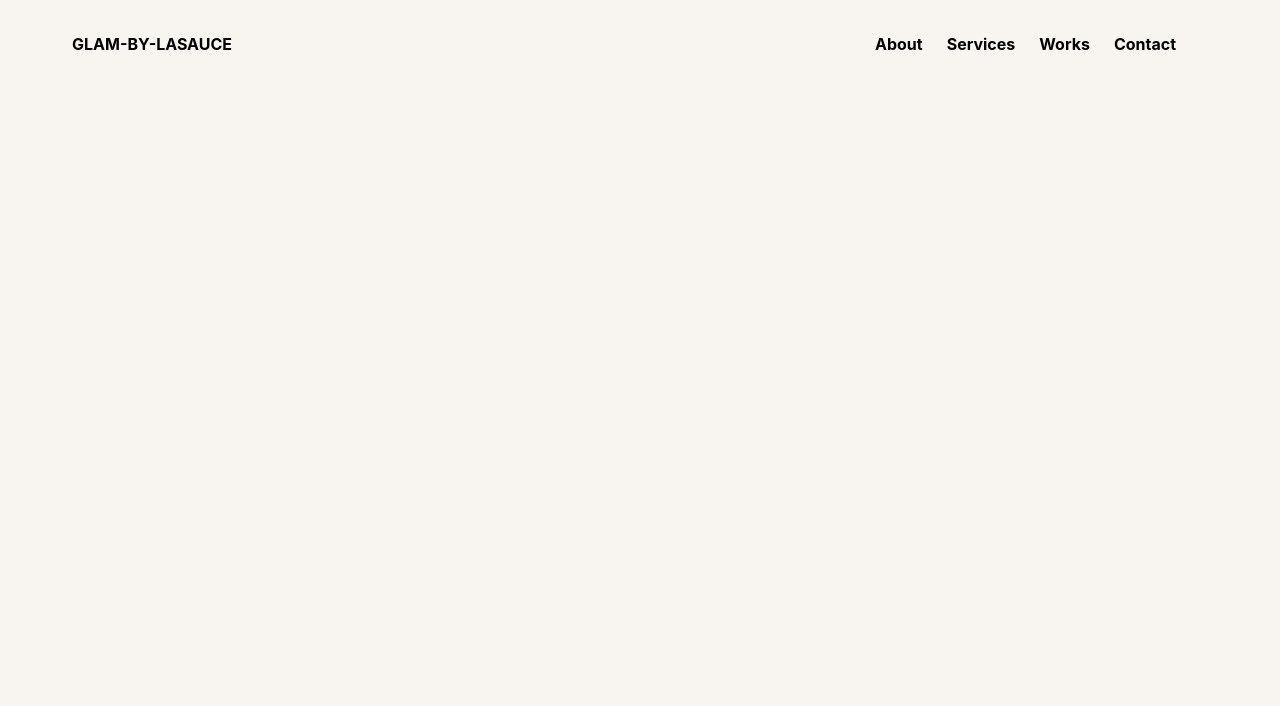
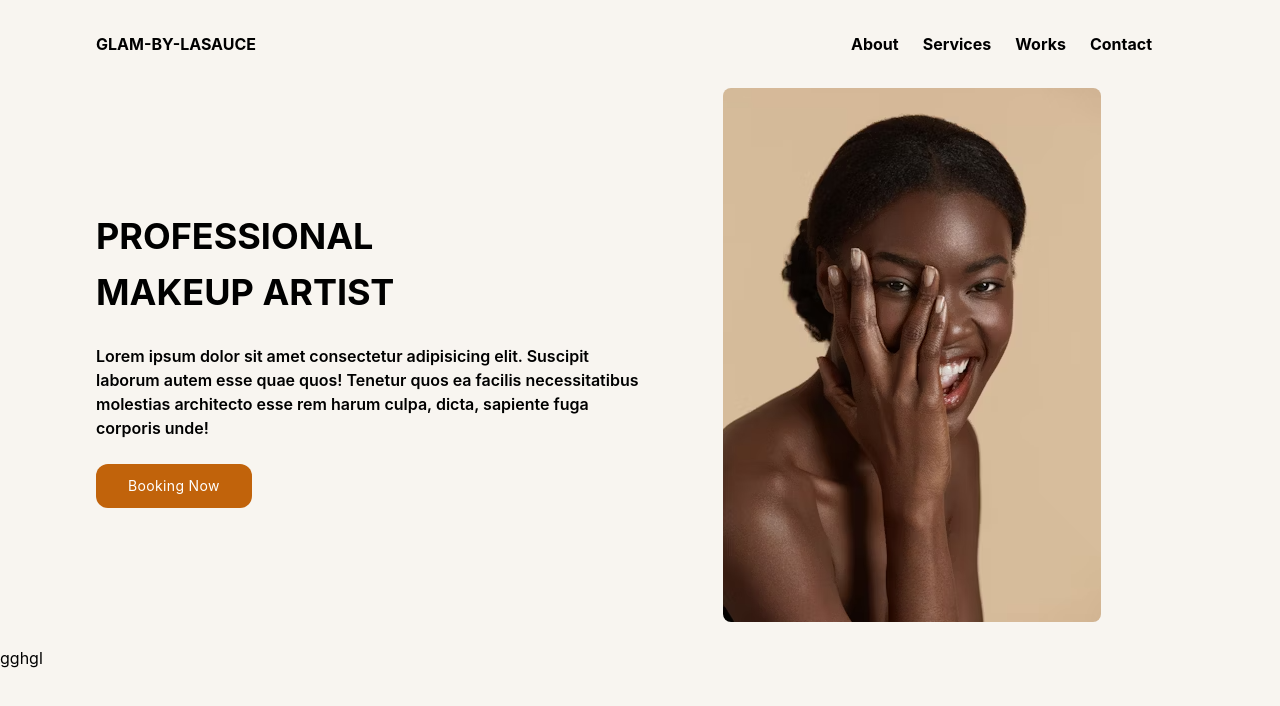
Before and after one commit to ernestkris6/GlamByLaSauce, a React (Vite) app: page / in a window 1280 px wide. Shown: the top 706 px of the page. Built offline with nearby package versions, Linux system fonts and the light colour scheme.

Commit message:
hero section

```diff
--- a/src/Pages/Home.jsx
+++ b/src/Pages/Home.jsx
@@ -1,12 +1,14 @@
 import React from 'react'
 import Header from '../ui/Header'
-// import HeroSection from '../ui/HeroSection'
+import HeroSection from '../ui/HeroSection'
+import Banner from '../ui/Banner'
 
 export default function Home() {
   return (
     <div>
         <Header />
-        {/* <HeroSection /> */}
+        <HeroSection />
+        <Banner />
     </div>
   )
 }
--- /dev/null
+++ b/src/ui/Banner.jsx
@@ -0,0 +1,9 @@
+import React from 'react'
+
+export default function Banner() {
+  return (
+    <div>
+        gghgl
+    </div>
+  )
+}
--- /dev/null
+++ b/src/ui/Button.jsx
@@ -0,0 +1,14 @@
+import React from 'react'
+
+export default function Button({children, type}) {
+
+    const styles = {
+        primary: 'px-8 py-3 rounded-xl bg-[#c1630b] text-[#fff] text-sm transition-colors duration-300 disabled:cursor-not-allowed inline-block tracking-wide cursor-pointer',
+        flat: 'px-12 py-3 border-2 border-[#c1630b] text-[#c1630b] text-sm transition-colors duration-300 disabled:cursor-not-allowed inline-block tracking-wide cursor-pointer',
+    }
+
+
+  return (
+    <button className={styles[type]}>{children}</button>
+  )
+}
--- a/src/ui/Header.jsx
+++ b/src/ui/Header.jsx
@@ -4,7 +4,7 @@ import Logo from '../ui/Logo'
 
 export default function Header() {
   return (
-    <div className='flex p-8 justify-between md:mx-10'>
+    <div className='flex justify-between px-6 md:px-10 lg:px-24 py-8'>
       <Logo />
       <div className='hidden sm:block space-x-6 mx-8'>
         <Link className='font-bold text-black hover:text-amber-800' to='about'>About</Link>
--- a/src/ui/HeroSection.jsx
+++ b/src/ui/HeroSection.jsx
@@ -1,8 +1,30 @@
 import React from 'react'
+import Button from './Button'
+import unsplash1 from '../assets/unsplash1.png'
 
 export default function HeroSection() {
   return (
-    <div>HeroSection</div>
+    <div className='flex flex-col sm:flex-row flex-wrap rounded-lg px-6 md:px-10 lg:px-24'>
+
+      {/* Text and button */}
+
+      <div className='flex flex-col md:w-1/2 items-start justify-center gap-4 py-10 m-auto md:py-[10vw] md:mb-[-30px]'>
+          <p className='uppercase font-bold text-4xl text-center'>professional</p>
+          <p className='uppercase font-bold text-4xl '>makeup artist</p>
+          <div className='mt-4 w-full font-semibold'>
+            <p className='justify-center pb-2'>Lorem ipsum dolor sit amet consectetur adipisicing elit. Suscipit laborum autem esse quae quos! Tenetur quos ea facilis necessitatibus molestias architecto esse rem harum culpa, dicta, sapiente fuga corporis unde!</p>
+          </div>
+          <Button type="primary">Booking Now</Button> <br />
+          {/* <Button type="flat">Booking Now</Button> */}
+      </div>
+
+
+
+      {/*Image*/}
+      <div className='md:w-1/2 relative'>
+        <img className='m-auto bg-cover bottom-0 h-20dvh rounded-lg' src={unsplash1} alt="" />
+      </div>
+    </div>
   )
 }
 
```
